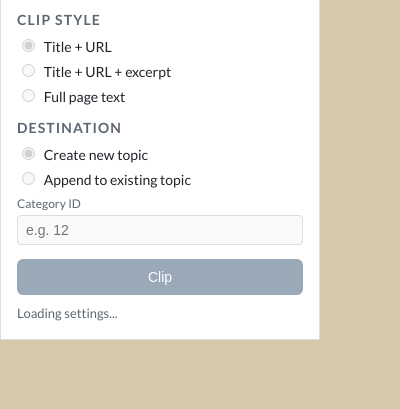
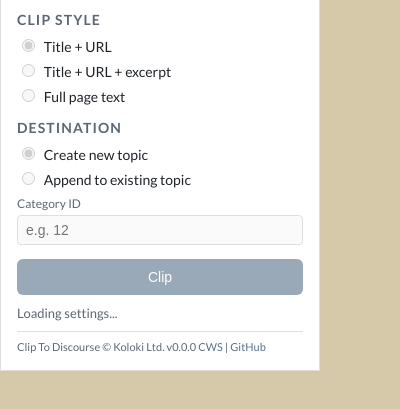
Before and after one commit to koloki-co/clip-to-discourse-chromium-extension, a browser extension: page popup/popup.html in a window 400 px wide. Shown: the part 121-530 px from the top of the page. Drawn offline with Linux system fonts and the light colour scheme.

Commit message:
adds version number and github/CWS links in the settings page and popup

```diff
--- a/options/options.css
+++ b/options/options.css
@@ -200,3 +200,25 @@ textarea {
   font-size: 12px;
   color: var(--muted);
 }
+
+.meta-footer {
+  margin-top: 20px;
+  padding-top: 12px;
+  border-top: 1px solid var(--border);
+  font-size: 12px;
+  color: var(--muted);
+}
+
+.meta-footer p {
+  margin: 4px 0;
+}
+
+.meta-links a {
+  color: var(--accent);
+  text-decoration: none;
+}
+
+.meta-links a:hover,
+.meta-links a:focus-visible {
+  text-decoration: underline;
+}
--- a/popup/popup.bundle.js
+++ b/popup/popup.bundle.js
@@ -3980,10 +3980,18 @@ var categoryInput = document.getElementById("categoryId");
 var topicInput = document.getElementById("topicId");
 var submitButton = form.querySelector("button[type=submit]");
 var profileSelect = document.getElementById("profileSelect");
+var popupExtensionVersion = document.getElementById("popupExtensionVersion");
 var currentProfile = null;
 var profiles = [];
 var activeProfileId = "";
 var useFaviconForIcon = false;
+function setExtensionVersion() {
+  if (!popupExtensionVersion) {
+    return;
+  }
+  const version = typeof chrome !== "undefined" && chrome.runtime?.getManifest ? chrome.runtime.getManifest().version : "dev";
+  popupExtensionVersion.textContent = version;
+}
 function setStatus(message, isError = false) {
   statusEl.textContent = message;
   statusEl.style.color = isError ? "#b42318" : "";
@@ -4186,6 +4194,7 @@ async function loadSettings() {
 }
 async function init() {
   setFormEnabled(false);
+  setExtensionVersion();
   setStatus("Loading settings...");
   await loadSettings();
   await updateActionIconForProfile(currentProfile, useFaviconForIcon);
--- a/popup/popup.css
+++ b/popup/popup.css
@@ -168,3 +168,22 @@ h2 {
 .settings-link:hover {
   text-decoration: underline;
 }
+
+.meta-footer {
+  margin-top: 8px;
+  padding-top: 8px;
+  border-top: 1px solid var(--border);
+  font-size: 11px;
+  line-height: 1.3;
+  color: var(--muted);
+}
+
+.meta-links a {
+  color: var(--accent);
+  text-decoration: none;
+}
+
+.meta-links a:hover,
+.meta-links a:focus-visible {
+  text-decoration: underline;
+}
--- a/popup/popup.html
+++ b/popup/popup.html
@@ -72,6 +72,26 @@
         <button class="primary" type="submit">Clip</button>
         <p id="status" class="status" role="status"></p>
       </form>
+
+      <footer class="meta-footer" aria-label="Extension info">
+        <span>Clip To Discourse &copy; Koloki Ltd. v<span id="popupExtensionVersion">-</span></span>
+        <span class="meta-links">
+          <a
+            href="https://chromewebstore.google.com/detail/clip-to-discourse/copdhiejkkdblhdcdjapcoalldkondhi"
+            target="_blank"
+            rel="noreferrer"
+            title="Chrome Web Store"
+            >CWS</a
+          >
+          <span aria-hidden="true"> | </span>
+          <a
+            href="https://github.com/koloki-co/clip-to-discourse-chromium-extension"
+            target="_blank"
+            rel="noreferrer"
+            >GitHub</a
+          >
+        </span>
+      </footer>
     </main>
 
     <script type="module" src="popup.bundle.js"></script>
```
Also changed, not shown: options/options.bundle.js (+9 -0 lines), options/options.html (+19 -0 lines), options/options.js (+13 -0 lines), popup/popup.js (+13 -0 lines).
